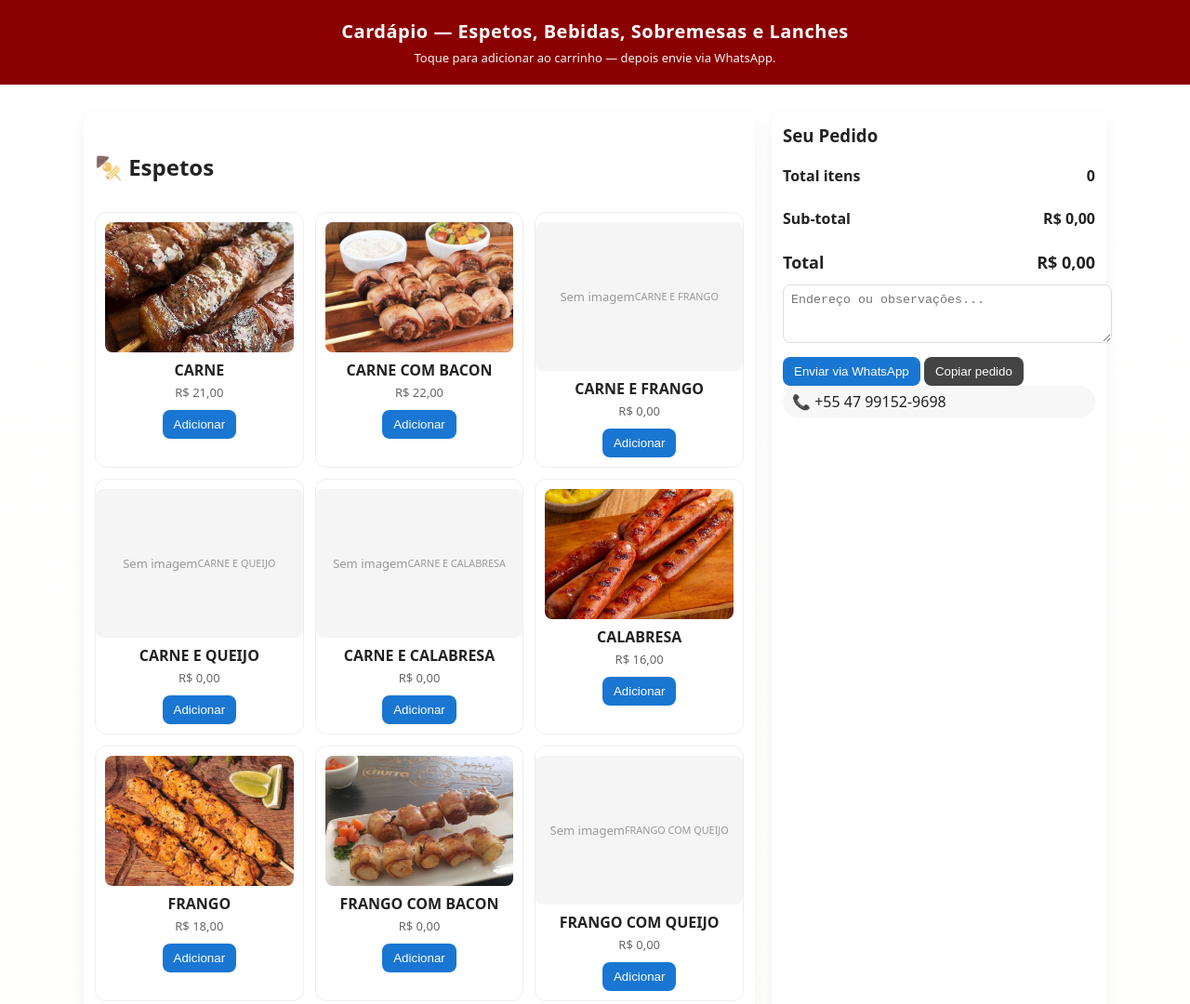
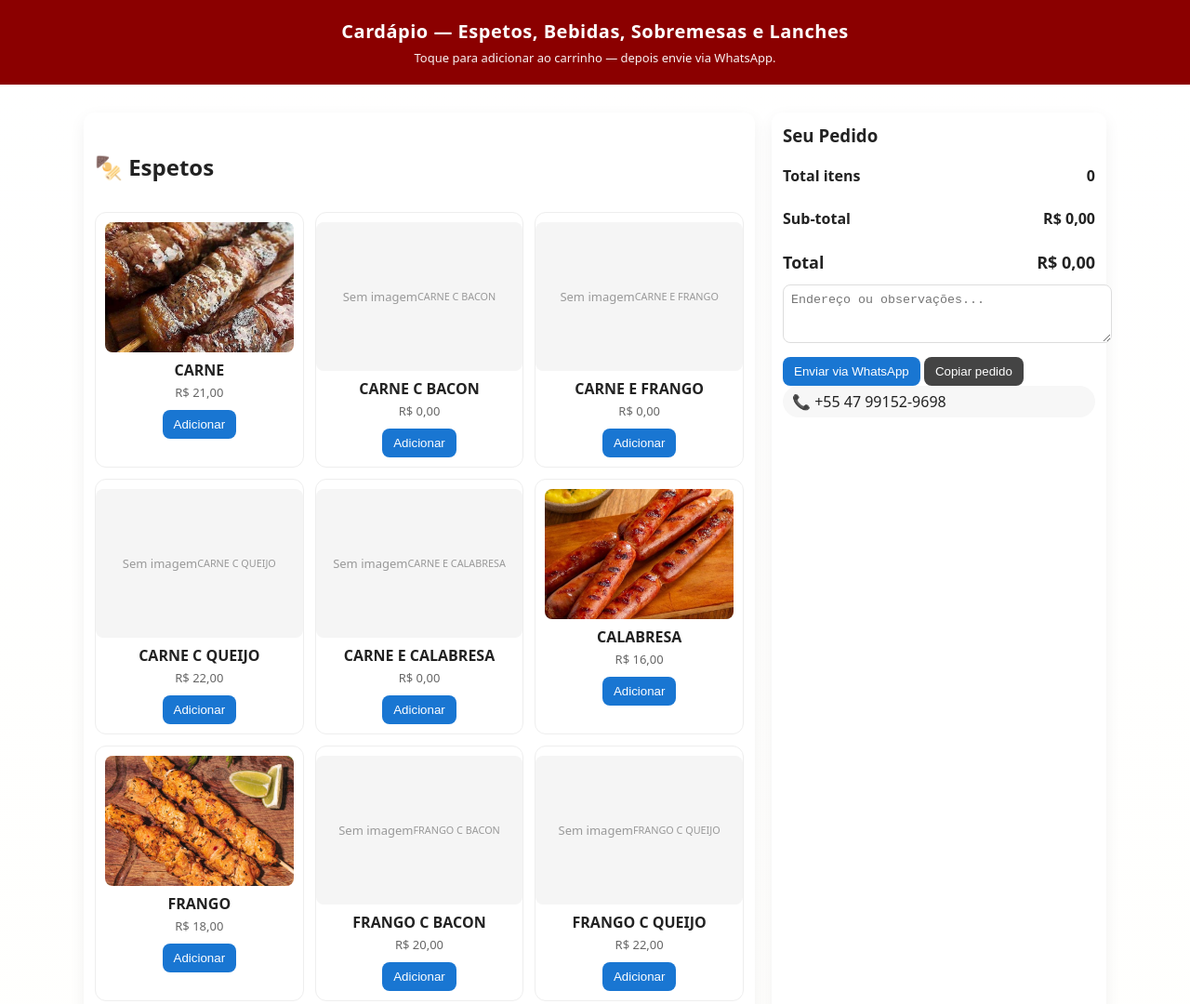
Before and after one commit to dongarrocha/Cardapio, a plain HTML site: page index.html in a window 1280 px wide. Shown: the top 1080 px of the page at 93% size. Drawn offline with Linux system fonts and the light colour scheme; no server answers.

Commit message:
Update catalog item names for consistency

```diff
--- a/index.html
+++ b/index.html
@@ -76,8 +76,8 @@ const PHONE = '5547991529698';
 
 // catálogo organizado
 const CATALOG = {
-  espetos:['CARNE','CARNE COM BACON','CARNE E FRANGO','CARNE E QUEIJO','CARNE E CALABRESA','CALABRESA','FRANGO','FRANGO COM BACON','FRANGO COM QUEIJO','FRANGO E CALABRESA','CORAÇÃO BOVINO','CORAÇÃO FGO','TULIPA','TRI MISTO','PÃO DE ALHO','QUEIJO','QUEIJO COM BACON','MILHO'],
-  bebidas:['COCA 600','COCA LATA','COCA ZERO LATA','FANTA LATA','GUARANÁ LATA','UVA LATA','HEINEKEN','SPATEN','BUDWEISER','SUCO','ÁGUA C/ GÁS','ÁGUA S/ GÁS'],
+  espetos:['CARNE','CARNE C BACON','CARNE E FRANGO','CARNE C QUEIJO','CARNE E CALABRESA','CALABRESA','FRANGO','FRANGO C BACON','FRANGO C QUEIJO','FRANGO E CALABRESA','CORAÇÃO BOVINO','CORAÇÃO FGO','TULIPA','TRI MISTO','PÃO DE ALHO','QUEIJO','QUEIJO C BACON','MILHO'],
+  bebidas:['COCA 600','COCA LATA','COCA ZERO LATA','FANTA LATA','GUARANÁ LATA','UVA LATA','HEINEKEN','SPATEN','BUDWEISER','SUCO','ÁGUA C GÁS','ÁGUA S GÁS'],
   sobremesas:['AÇAÍ','PUDIM'],
   lanches:['PÃO BOVINO','PÃO DE CALABRESA','PÃO DE CORAÇÃO','PÃO ESPECIAL'],
   acompanhamentos:['ACOMPANHAMENTO']
```
